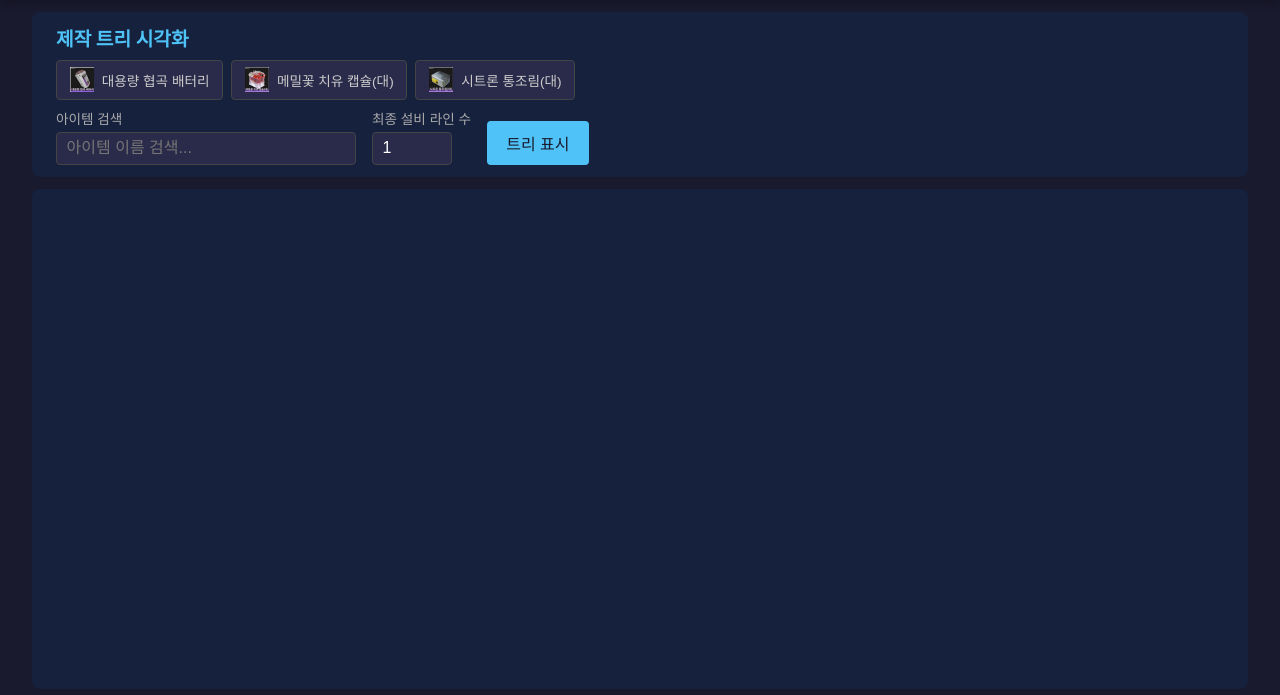
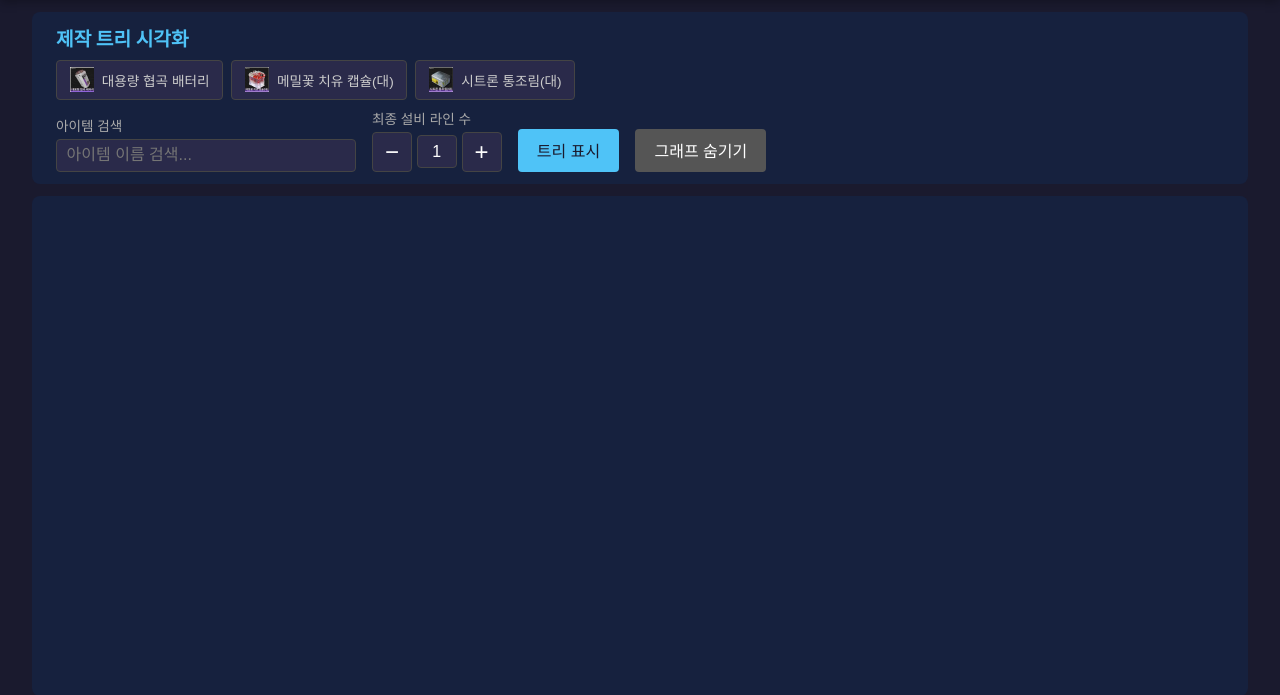
Before and after one commit to inficity/endfield_assist, a FastAPI app: page / in a window 1280 px wide. Shown: the part 61-756 px from the top of the page. Run offline with FastAPI, Linux system fonts and the light colour scheme; some libraries are stand-ins or nearby versions.

Commit message:
UI 개선: 라인 수 조절 버튼 및 그래프 토글 추가
- 설비 라인 수 입력에 +/- 버튼 추가하여 조작성 향상
- 그래프 표시/숨기기 토글 버튼 추가

Co-Authored-By: Claude Opus 4.5 <noreply@anthropic.com>

```diff
--- a/static/css/style.css
+++ b/static/css/style.css
@@ -237,9 +237,43 @@ body {
 }
 
 .search-form #quantity,
-.search-form #target-rate,
-.search-form #target-lines {
+.search-form #target-rate {
     width: 80px;
+}
+
+.number-input-group {
+    display: flex;
+    align-items: center;
+    gap: 0.3rem;
+}
+
+.number-input-group input {
+    width: 36px;
+    text-align: center;
+    -moz-appearance: textfield;
+}
+
+.number-input-group input::-webkit-outer-spin-button,
+.number-input-group input::-webkit-inner-spin-button {
+    -webkit-appearance: none;
+    margin: 0;
+}
+
+.num-btn {
+    min-width: 40px;
+    min-height: 40px;
+    padding: 0.5rem 0.75rem;
+    border: 1px solid #444;
+    background-color: #2a2a4a;
+    color: #fff;
+    font-size: 1.5rem;
+    border-radius: 4px;
+    cursor: pointer;
+}
+
+.num-btn:hover {
+    background-color: #3a3a5a;
+    border-color: #4fc3f7;
 }
 
 .rate-display {
--- a/static/js/tree.js
+++ b/static/js/tree.js
@@ -14,6 +14,8 @@ const treeContainer = document.getElementById('tree-network');
 const summarySection = document.getElementById('production-summary-section');
 const productionItemsTable = document.getElementById('production-items-table');
 const rawMaterialsTable = document.getElementById('raw-materials-table');
+const toggleGraphBtn = document.getElementById('toggle-graph-btn');
+const treeContainerParent = document.querySelector('.tree-container');
 
 // Get icon URL for an item
 function getIconUrl(itemId) {
@@ -305,6 +307,21 @@ function renderSummary(summary) {
     `).join('');
 }
 
+// Adjust lines with +/- buttons
+function adjustLines(delta) {
+    const current = parseInt(targetLinesInput.value) || 1;
+    const newValue = Math.max(1, current + delta);
+    targetLinesInput.value = newValue;
+    targetLinesInput.dispatchEvent(new Event('input'));
+}
+
+// Toggle graph visibility
+function toggleGraph() {
+    const isHidden = treeContainerParent.style.display === 'none';
+    treeContainerParent.style.display = isHidden ? '' : 'none';
+    toggleGraphBtn.textContent = isHidden ? '그래프 숨기기' : '그래프 표시';
+}
+
 // Quick buttons
 document.querySelectorAll('.quick-btn').forEach(btn => {
     btn.addEventListener('click', () => {
--- a/templates/index.html
+++ b/templates/index.html
@@ -28,13 +28,18 @@
             </div>
             <div class="form-group">
                 <label for="target-lines">최종 설비 라인 수</label>
-                <input type="number" id="target-lines" value="1" min="1" step="1">
+                <div class="number-input-group">
+                    <button type="button" style="min-width:40px;min-height:40px;font-size:1.5rem;background:#2a2a4a;border:1px solid #444;color:#fff;border-radius:4px;cursor:pointer;" onclick="adjustLines(-1)">−</button>
+                    <input type="text" id="target-lines" value="1" style="width:40px;text-align:center;">
+                    <button type="button" style="min-width:40px;min-height:40px;font-size:1.5rem;background:#2a2a4a;border:1px solid #444;color:#fff;border-radius:4px;cursor:pointer;" onclick="adjustLines(1)">+</button>
+                </div>
             </div>
             <div class="form-group rate-display" id="rate-display" style="display: none;">
                 <label>목표 생산률</label>
                 <span id="calculated-rate">-</span>
             </div>
             <button id="show-tree-btn" class="btn btn-primary">트리 표시</button>
+            <button id="toggle-graph-btn" class="btn btn-secondary" onclick="toggleGraph()">그래프 숨기기</button>
         </div>
     </div>
 
```
